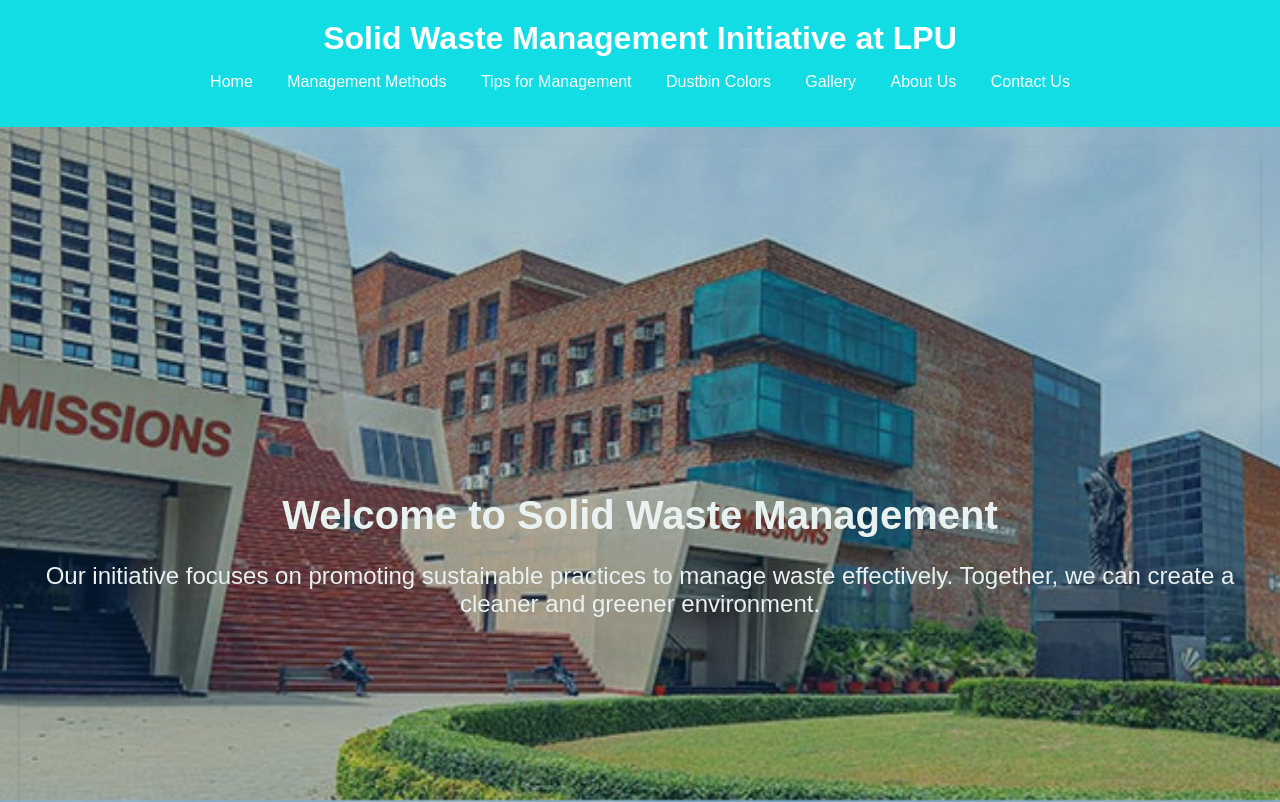
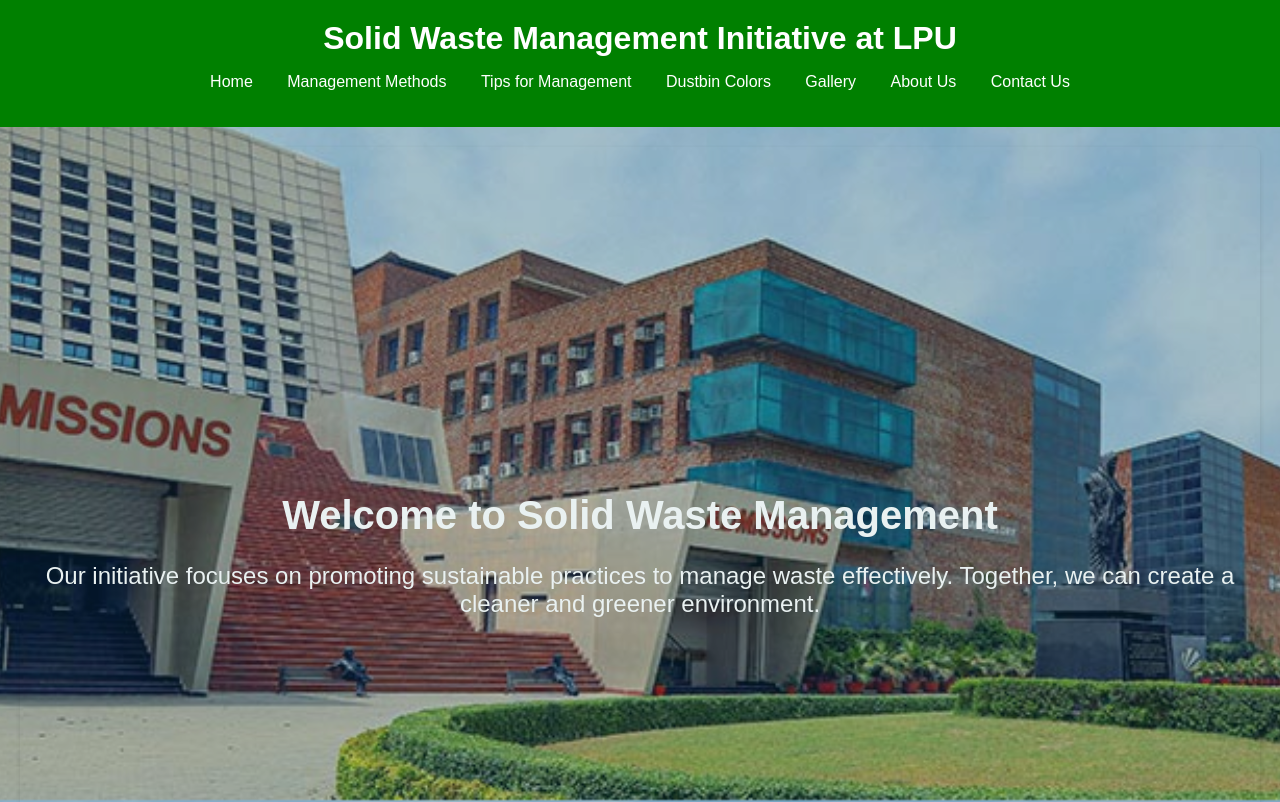
Before and after one commit to deepakraolive/solidwaste, a plain HTML site: page index.html in a window 1280 px wide. Shown: the top 802 px of the page. Drawn offline with Linux system fonts and the light colour scheme.

Commit message:
Update styles.css

```diff
--- a/styles.css
+++ b/styles.css
@@ -17,7 +17,7 @@ body {
 }
 
 header {
-    background-color: #13dde4;
+    background-color: #008000;
     padding: 20px;
     text-align: center;
     color: white;
```
